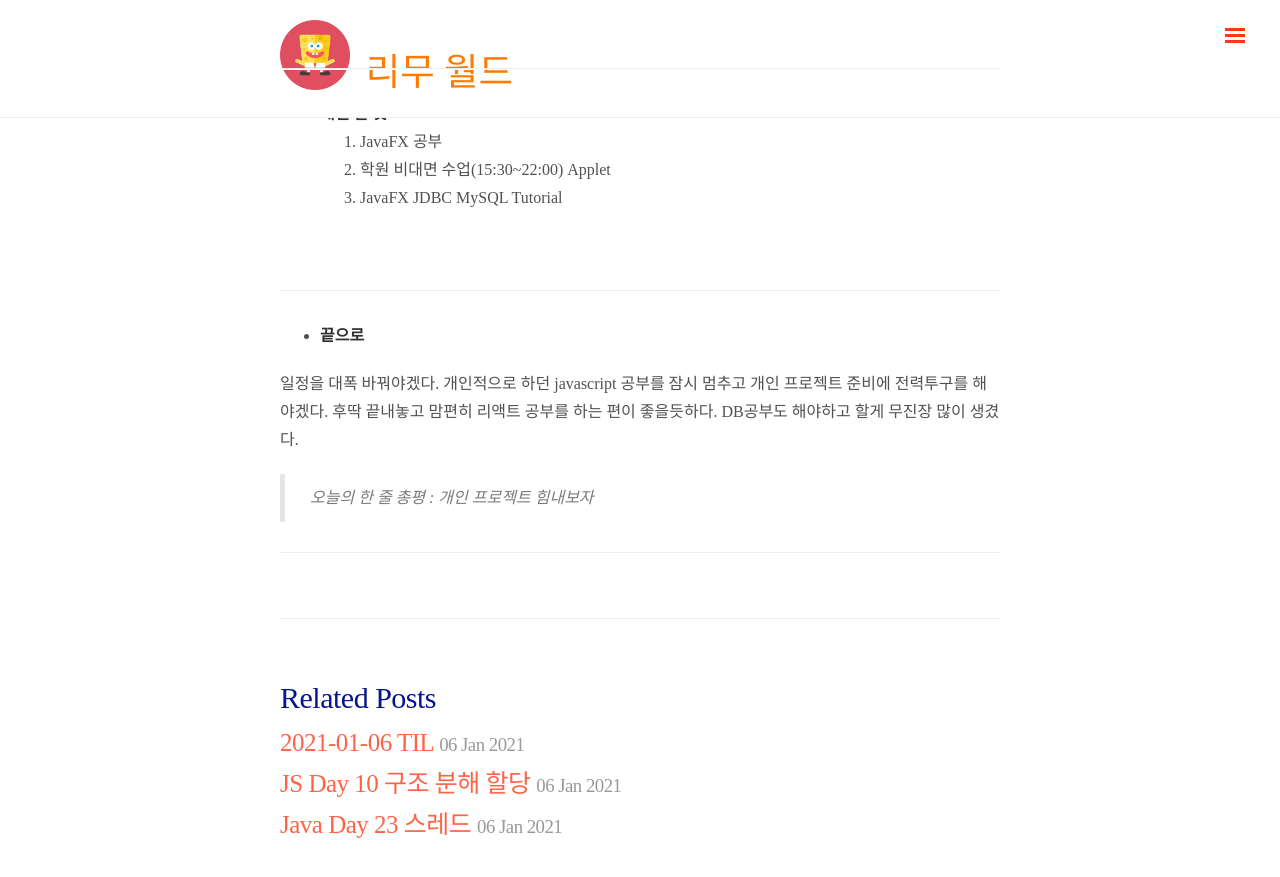
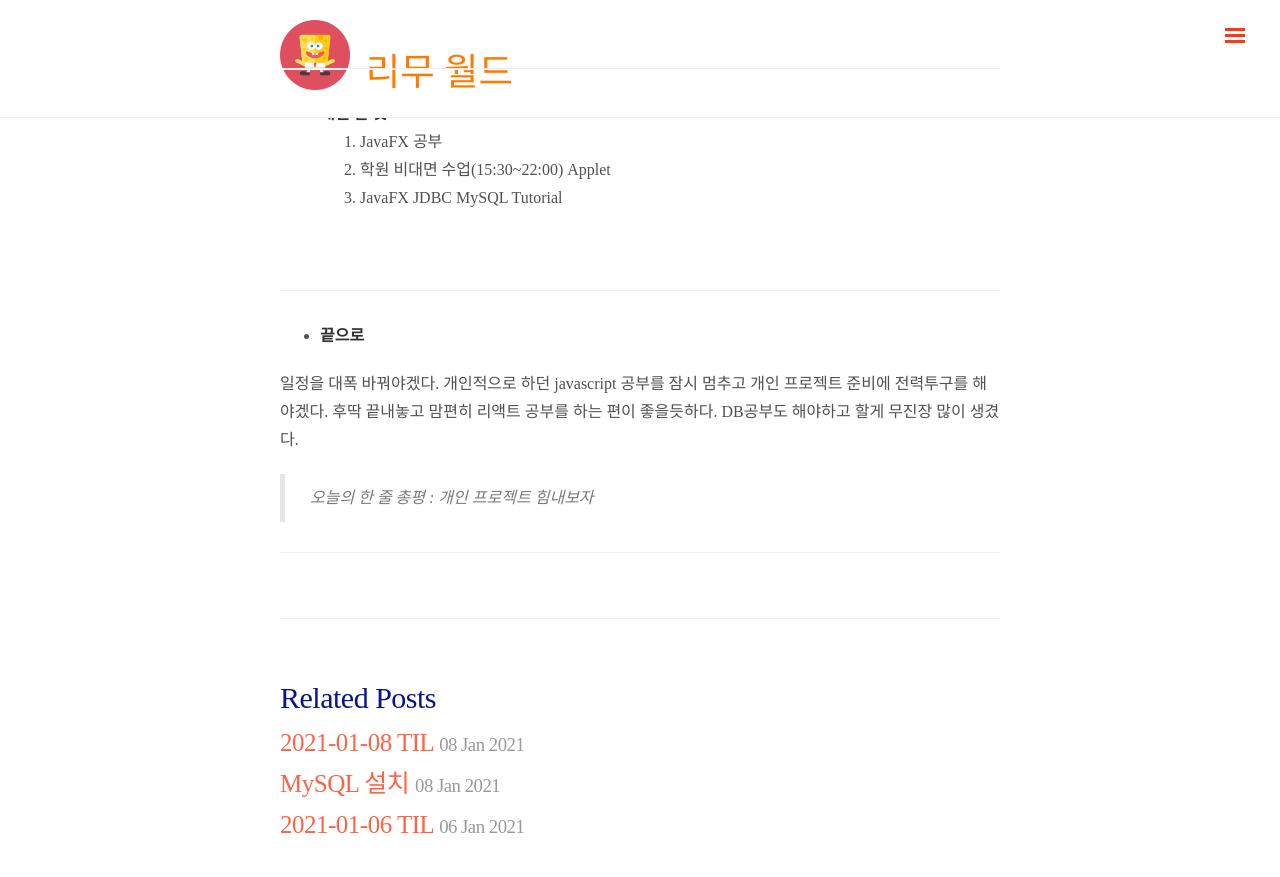
Before and after one commit to limunosekai/limunosekai.github.io, a Jekyll site: the page built from _posts/logforce/2021-01-07-log.md, in a window 1280 px wide and 900 px high, scrolled down 597 px. Shown: the top 877 px of the window. Built offline with Jekyll 4.4.1, drawn with Linux system fonts in a browser that asks for light colours; nearby versions of some CDN libraries; some web fonts are replaced; comment, search, counter and statistics services are not loaded; some of the changed lines change nothing that is shown.

Commit message:
2021-01-08 sql upload

```diff
--- a/_config.yml
+++ b/_config.yml
@@ -49,6 +49,7 @@
     - { JSP: "/blog/categories/#jsp" }
     - { JQuery: "/blog/categories/#jquery" }
     - { Spring: "/blog/categories/#spring" }
+    - { Database: "/blog/categories/#database" }
     - { Linux/CentOS: "/blog/categories/#linux" }
     - { 정보처리기사: "/blog/categories/#정처기" }
     - { 알고리즘: "/blog/categories/#알고리즘" }
--- /dev/null
+++ b/_posts/database/2021-01-08-mysql.md
@@ -0,0 +1,116 @@
+---
+layout: post
+title: MySQL 설치
+category: Database
+permalink: /database/:year/:month/:day/:title/
+tags: [Database, Java]
+comments: true
+---
+
+---
+
+## MySQL 설치
+
+---
+
+* MySQL과 Java 연동하기
+
+<br>
+
+개인 프로젝트 준비를 위해 DB공부를 해볼까한다.
+
+학원 커리큘럼엔 Oracle이 아주 살짝 나오지만 나는 MySQL로 가기로 했다.
+
+우선 MySQL을 설치하자.
+
+[MySQL Download](https://dev.mysql.com/downloads/installer/) <---- 운영체제에 맞는 installer를 다운받자
+
+![설치](/assets/post/database/2021-01-08-01.JPG)
+
+Developer Default 개발자용으로 설치를 진행한다.
+
+<br>
+
+![설치2](/assets/post/database/2021-01-08-02.JPG)
+
+Config Type은 Development Machine을 선택하고 Port Number도 기본 3306으로 진행한다.
+
+<br>
+
+![설치3](/assets/post/database/2021-01-08-03.JPG)
+
+관리자 계정인 root 사용자의 비밀번호를 설정한다.
+
+쭉 사용할 것이므로 잊어버리지 않도록 한다.
+
+~~도대체 어느정도로 해야 Strong이 나오는걸까?~~
+
+<br>
+
+![설치4](/assets/post/database/2021-01-08-04.JPG)
+
+서비스 이름은 기본으로 사용해도 되고 바꿔도 좋다.
+
+쭉쭉 진행하자.
+
+<br>
+
+![설치5](/assets/post/database/2021-01-08-05.JPG)
+
+방금 설정한 비밀번호 입력하고 테스트에 성공하였다면 다음으로 넘어가자.
+
+<br>
+
+![workbench](/assets/post/database/2021-01-08-06.JPG)
+
+Workbench에서 정상 작동을 확인했다.
+
+<br>
+
+![command](/assets/post/database/2021-01-08-07.JPG)
+
+Command Line Client에서도 정상 작동을 확인했다.
+
+<br>
+
+이제 명령프롬포트로도 실행이 가능하도록 환경변수를 설정하자.
+
+우선 MySQL server\bin의 경로를 복사하자.
+
+**(C:\Program Files\MySQL\MySQL Server 8.0\bin)**
+
+[제어판] - [시스템 및 보안] - [시스템] - [고급 시스템 설정] - [고급] - [환경변수]
+
+밑의 시스템 변수의 Path를 편집하자. 새로만들기로 방금 복사한 경로를 넣어주자.
+
+![환경변수](/assets/post/database/2021-01-08-08.JPG)
+
+<br>
+
+![cmd](/assets/post/database/2021-01-08-09.JPG)
+
+cmd 창에서 명령어가 잘 먹힌다면 성.공.적.
+
+<br>
+
+이제 좀 가지고 놀아보자.
+
+다시 cmd 창에서 root 사용자로 로그인을 해보자.
+
+**mysql -u root -p**
+
+비밀번호가 있는 사용자일경우 -p를 붙인다.
+
+-u root는 root 사용자로 접근하겠다는것.
+
+로그인에 성공하였다면 Welcome~ 어쩌구가 뜰 것이다.
+
+우선 설치는 여기까지 끄읏.
+
+<br>
+
+---
+
+## 참고 자료
+
+---
--- /dev/null
+++ b/_posts/logforce/2021-01-08-log.md
@@ -0,0 +1,39 @@
+---
+layout: post
+title: 2021-01-08 TIL
+category: 로그포스
+permalink: /logforce/:year/:month/:day/:title
+tags: [로그포스]
+comments: true
+---
+
+---
+
+## 2021-01-08 TIL
+
+---
+
+- **오늘 한 것**
+  1. 개인 프로젝트 로그인 화면 구현 - 어제 기획한 의도대로 로그인 화면을 구현했다. JavaFX scene builder가 툭하먄 꺼지는 바람에 몇 번을 다시 한 것인지...중간저장 꼭 잊지말아야지. 컬러 파레트는 짜여졌으니 나머지 화면도 구현자체는 어렵지 않을듯하다.
+  2. 학원 비대면 수업(15:30~22:00) Swing -
+  3. MySQL 개발환경 구축 - MySQL 설치와 JDBC와의 연동으로 개발환경 구축을 완료했다.
+  4. 생활코딩 MySQL 강의 수강 - 이렇게 다시 이고잉님의 수업을 듣게 되었다.
+  5. 블로그 포스팅(Database MySQL) - MySQL 공부내용도 나중에 다시 꺼내볼수 있도록 블로그 포스팅을 열심히 해야겠다. 개발일지 작성과 내가 다시 보면서 기억을 상기시키는 블로그의 순기능을 최대한 활용하기 위해서.
+---
+
+- **내일 할 것**
+  1. 개인 프로젝트 로그인 기능 구현, DB설계
+  2. 생활코딩 Database2 - MySQL 강의 수강
+  3. JavaFX JDBC MySQL Tutorial
+
+<br>
+
+***
+
+- **끝으로**
+
+초조해하지말고 하나씩 하나씩 구현해나가자.
+
+> _오늘의 한 줄 총평 : 우보천리(牛步千里)_
+
+---
```
Also changed, not shown: assets/post/database/2021-01-08-01.JPG (added), assets/post/database/2021-01-08-02.JPG (added), assets/post/database/2021-01-08-03.JPG (added), assets/post/database/2021-01-08-04.JPG (added), assets/post/database/2021-01-08-05.JPG (added), assets/post/database/2021-01-08-06.JPG (added), assets/post/database/2021-01-08-07.JPG (added), assets/post/database/2021-01-08-08.JPG (added), assets/post/database/2021-01-08-09.JPG (added).
